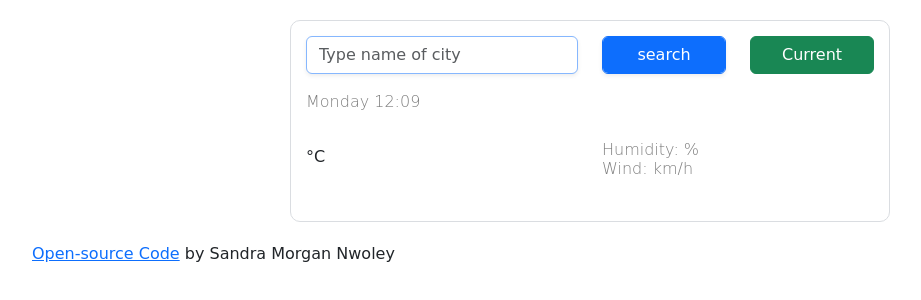
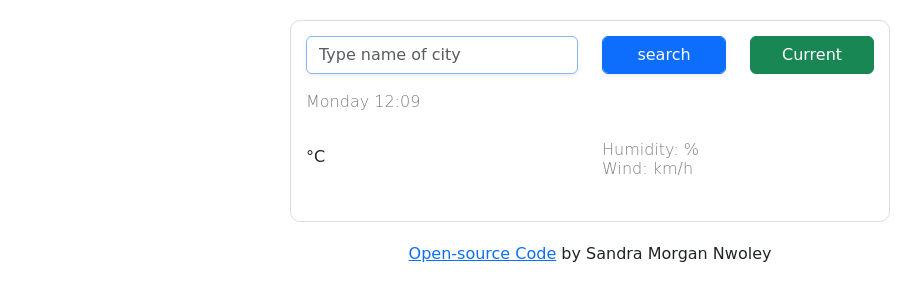
Before and after one commit to Sanveille95/Volsec, a plain HTML site: page index.html in a window 1280 px wide. Shown: the whole page, without its empty margins (50-971 px from the left). Drawn offline with nearby package versions, Linux system fonts and the light colour scheme; no server answers.

Commit message:
added a footer style

```diff
--- a/src/styles.css
+++ b/src/styles.css
@@ -54,3 +54,8 @@ li {
 .search-form {
   margin-bottom: 20px;
 }
+
+footer {
+  text-align: center;
+  margin: 0 auto;
+}
```
